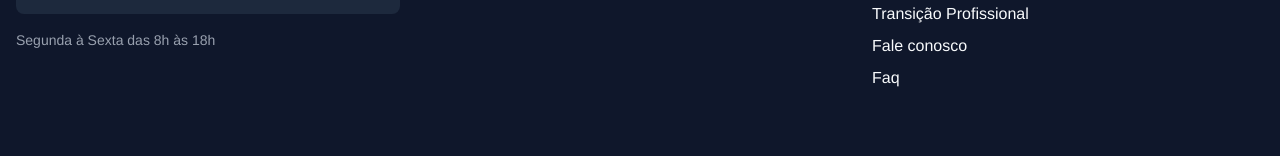
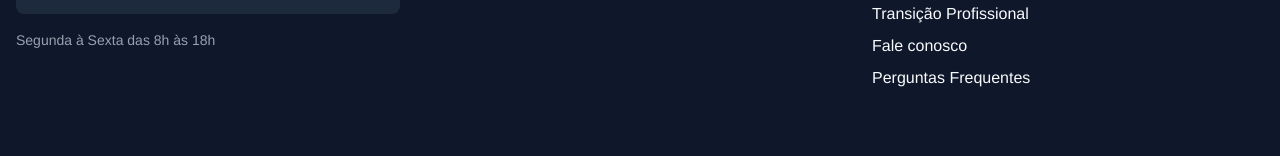
Before and after one commit to recrutafc/recrutafc, a Next.js app: page /contato in a window 1280 px wide. Shown: the part 1572-1728 px from the top of the page. Built offline with nearby package versions, Linux system fonts and the light colour scheme.

Commit message:
fix text 6

```diff
--- a/app/(routes)/contato/page.tsx
+++ b/app/(routes)/contato/page.tsx
@@ -52,7 +52,7 @@ const faqItems = [
   {
     question: 'Posso me inscrever para mais de uma vaga?',
     answer:
-      'Com certeza! Porém leia com atenção as informações da vaga e de preferência naquela que atenda as suas atuais expectativas profissionais.',
+      'Com certeza! Porém leia com atenção as informações da vaga e dê preferência àquela que atenda às suas atuais expectativas profissionais.',
   },
 ]
 
--- a/components/Footer.tsx
+++ b/components/Footer.tsx
@@ -73,7 +73,7 @@ export default function Footer() {
                   href="/contato"
                   className="hover:text-slate500 delay-150 ease-in-out mb-2 transition-colors"
                 >
-                  Faq
+                  Perguntas Frequentes
                 </Link>
               </div>
             </div>
```
